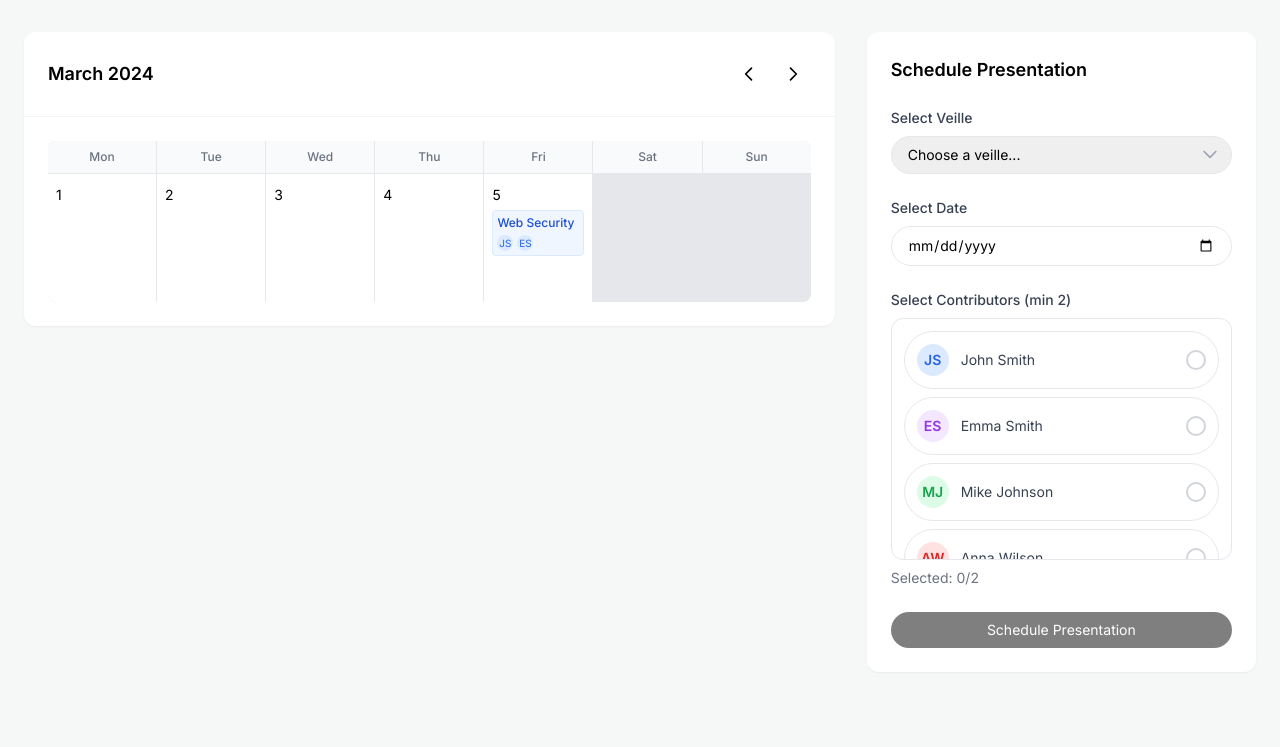
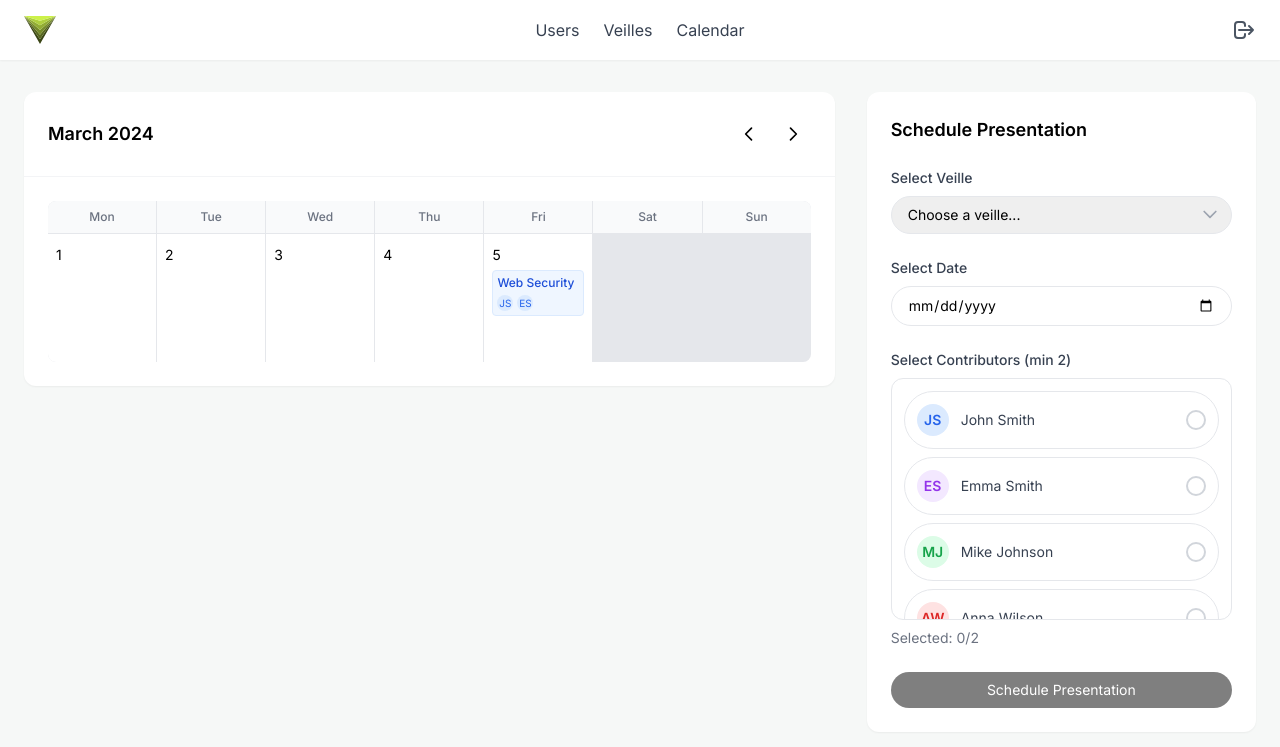
Before and after one commit to vm3do/veilleHub, a PHP site: page /app/views/admin/calendar.php in a window 1280 px wide. Shown: the top 747 px of the page. Run offline with PHP 8.4, Linux system fonts and the light colour scheme; some libraries are stand-ins or nearby versions.

Commit message:
admin calendar page

```diff
--- a/app/views/admin/calendar.php
+++ b/app/views/admin/calendar.php
@@ -14,7 +14,59 @@
 <body class="bg-[#F6F8F7]">
     <!-- Header (same as other pages) -->
     <header class="bg-white shadow-sm" x-data="{ isOpen: false }">
-        <!-- ... existing header code ... -->
+        <nav class="container mx-auto px-6 py-4">
+            <div class="flex items-center justify-between">
+                <div class="flex items-center">
+                    <!-- <span class="text-xl font-semibold">veilleHub</span> -->
+                    <img src="../../../public/assets/logo.svg" class="w-8">
+                </div>
+
+                <!-- Mobile menu button -->
+                <button @click="isOpen = !isOpen" class="md:hidden">
+                    <svg class="h-6 w-6" fill="none" viewBox="0 0 24 24" stroke="currentColor">
+                        <path stroke-linecap="round" stroke-linejoin="round" stroke-width="2"
+                            d="M4 6h16M4 12h16M4 18h16" x-show="!isOpen"/>
+                        <path stroke-linecap="round" stroke-linejoin="round" stroke-width="2"
+                            d="M6 18L18 6M6 6l12 12" x-show="isOpen"/>
+                    </svg>
+                </button>
+
+                <!-- Desktop menu -->
+                <div class="hidden md:flex md:items-center md:absolute md:left-1/2 md:-translate-x-1/2">
+                    <div class="flex space-x-6">
+                        <a href="#" class="text-gray-700 hover:text-gray-900">Users</a>
+                        <a href="#" class="text-gray-700 hover:text-gray-900">Veilles</a>
+                        <a href="#" class="text-gray-700 hover:text-gray-900">Calendar</a>
+                    </div>
+                </div>
+
+                <!-- Admin profile -->
+                <div class="hidden md:flex md:items-center space-x-4">
+                    <button class="text-gray-600 hover:text-red-800">
+                        <svg class="w-6 h-6" fill="none" stroke="currentColor" viewBox="0 0 24 24">
+                            <path stroke-linecap="round" stroke-linejoin="round" stroke-width="2" d="M17 16l4-4m0 0l-4-4m4 4H7m6 4v1a3 3 0 01-3 3H6a3 3 0 01-3-3V7a3 3 0 013-3h4a3 3 0 013 3v1" />
+                        </svg>
+                    </button>
+                </div>
+            </div>
+
+            <!-- Absolute Mobile menu -->
+            <div class="absolute left-0 right-0 bg-white shadow-lg md:hidden z-50"
+                x-show="isOpen"
+                x-transition:enter="transition ease-out duration-200"
+                x-transition:enter-start="opacity-0 transform -translate-y-2"
+                x-transition:enter-end="opacity-100 transform translate-y-0"
+                @click.away="isOpen = false">
+                <div class="px-6 pt-4 pb-4 space-y-2">
+                    <a href="#" class="block py-2 text-gray-700 hover:text-gray-900">Users</a>
+                    <a href="#" class="block py-2 text-gray-700 hover:text-gray-900">Veilles</a>
+                    <a href="#" class="block py-2 text-gray-700 hover:text-gray-900">Calendar</a>
+                    <div class="pt-2 border-t border-gray-100">
+                        <a href="#" class="block py-2 text-gray-700 hover:text-gray-900">Logout</a>
+                    </div>
+                </div>
+            </div>
+        </nav>
     </header>
 
     <!-- Main Content -->
```
Also changed, not shown: app/views/student/veilles.php (added).
